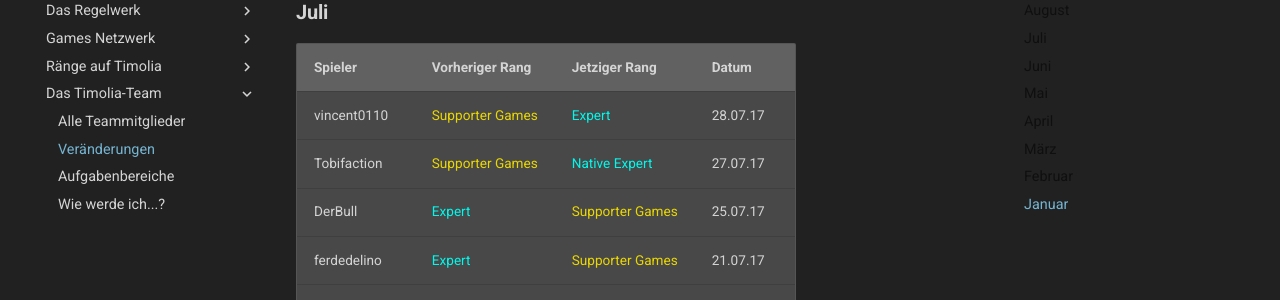
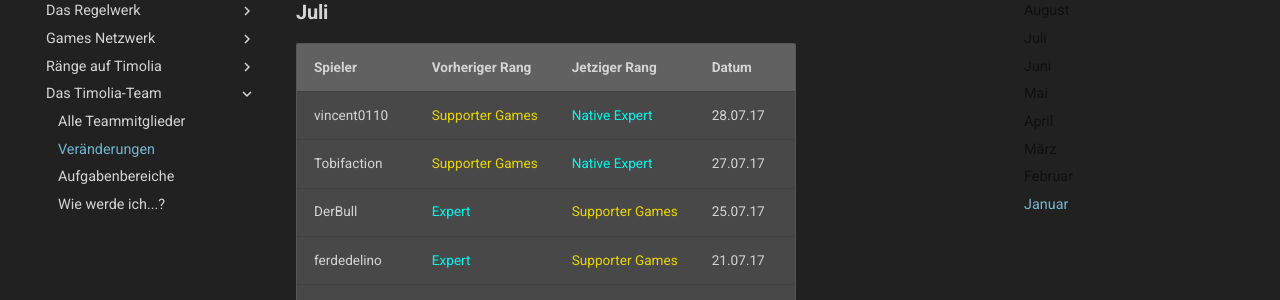
Before and after one commit to TimoliaDE/HowTo, an MkDocs documentation site: the page built from docs/team/changes.md, in a window 1280 px wide and 900 px high, scrolled down 14451 px. Shown: the part 153-453 px from the top of the window. Built offline with MkDocs 1.6.1 and Material for MkDocs 9.7.7, drawn with Linux system fonts in a browser that asks for light colours; old or Windows-style settings are respelled for this version of MkDocs.

Commit message:
vincent0110 Native ergänzen

```diff
--- a/docs/team/changes.md
+++ b/docs/team/changes.md
@@ -331,7 +331,7 @@ Hier werden alle Aus- und Eintritte bzw. Beförderungen und Degradierungen aufge
 ###  <strong>Juli</strong>
 | Spieler | Vorheriger Rang | Jetziger Rang | Datum |
 | ------ | ------ | ------ | ------ |
-| vincent0110 | <span class='supporter'>Supporter Games</span> | <span class='expert'>Expert</span> | 28.07.17 |
+| vincent0110 | <span class='supporter'>Supporter Games</span> | <span class='expert'>Native Expert</span> | 28.07.17 |
 | Tobifaction | <span class='supporter'>Supporter Games</span> | <span class='expert'>Native Expert</span> | 27.07.17 |
 | DerBull | <span class='expert'>Expert</span> | <span class='supporter'>Supporter Games</span> | 25.07.17 |
 | ferdedelino | <span class='expert'>Expert</span> | <span class='supporter'>Supporter Games</span> | 21.07.17 |
```
